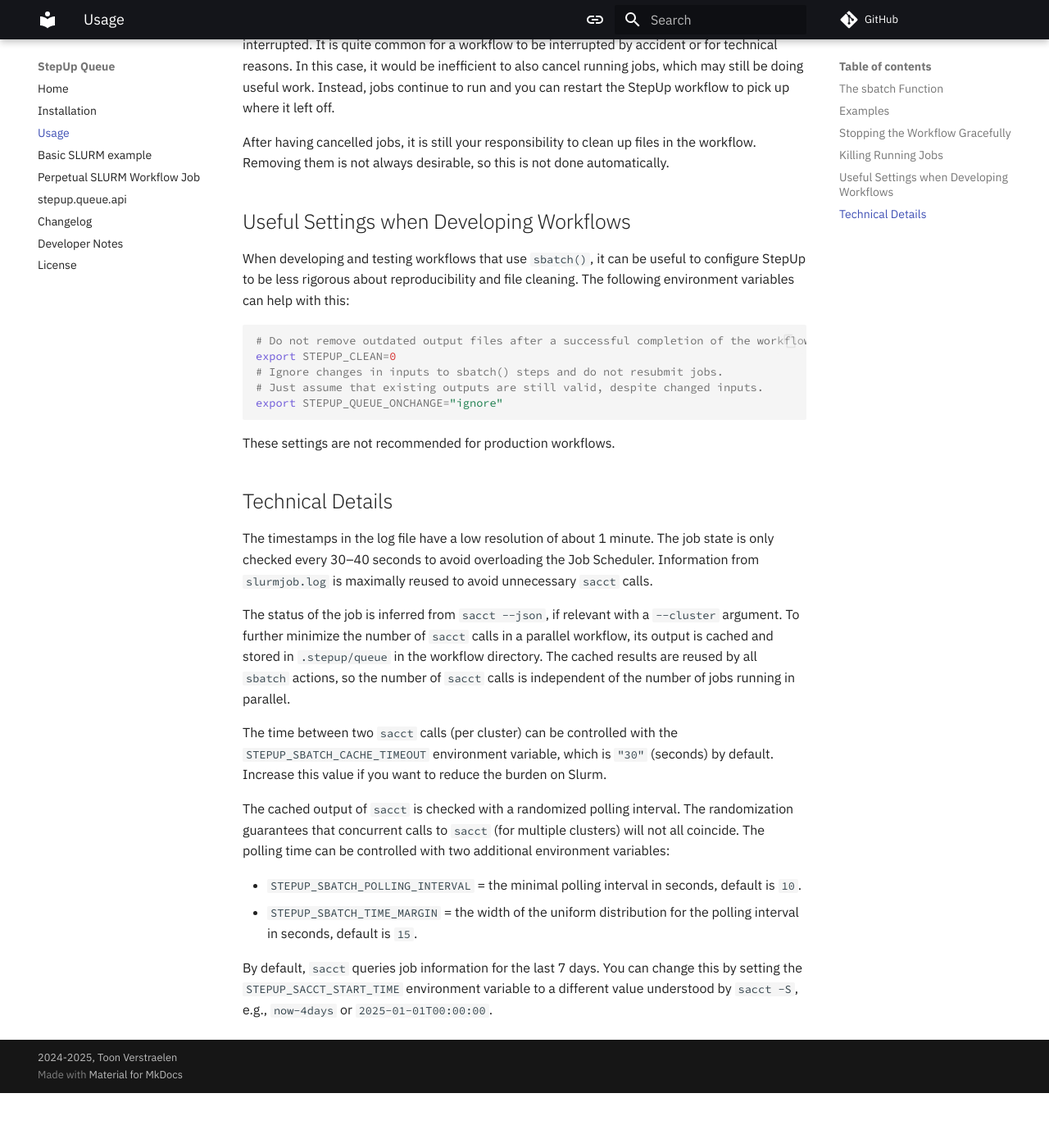
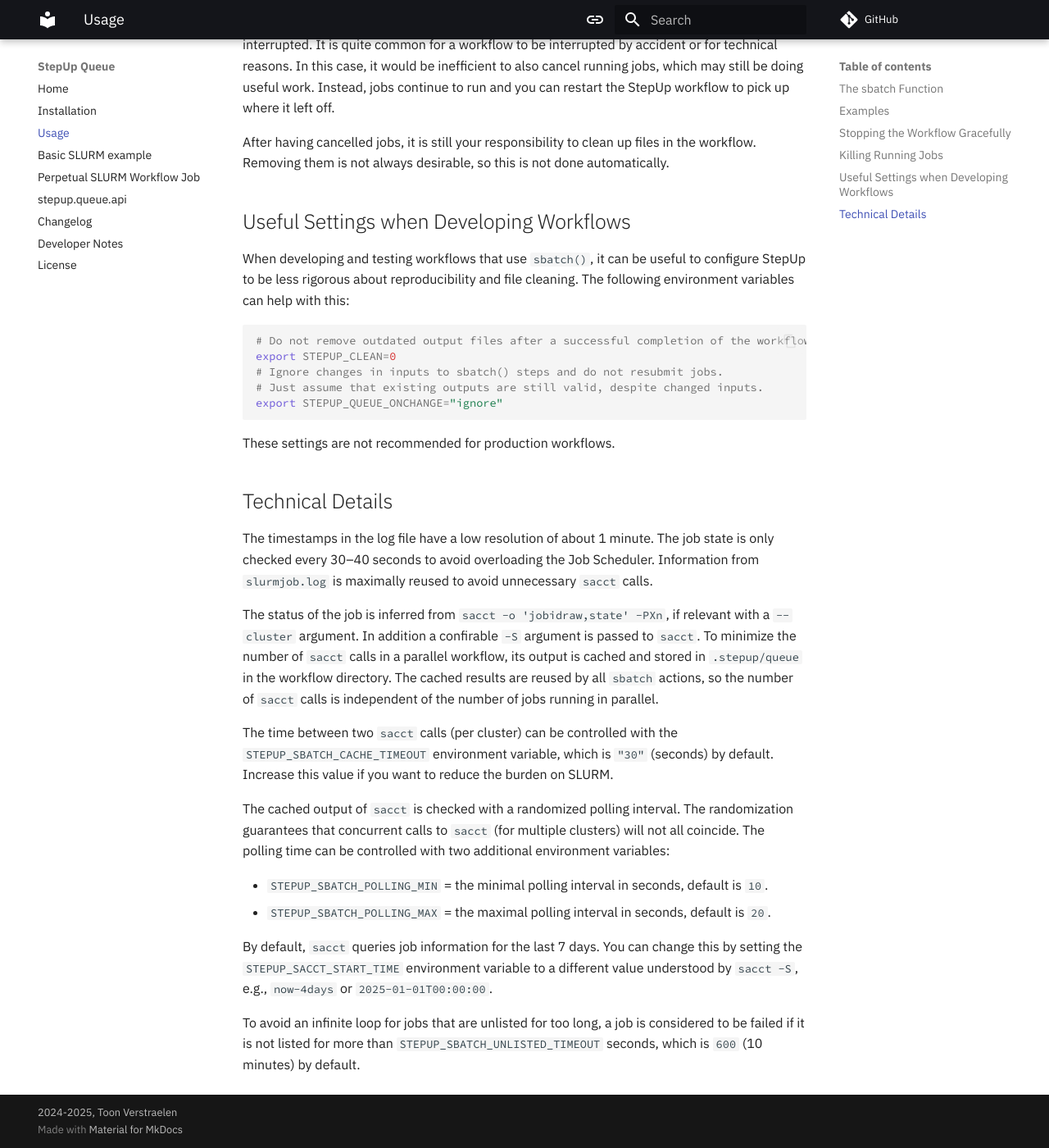
Before and after one commit to reproducible-reporting/stepup-queue, an MkDocs documentation site: the page built from docs/usage.md, in a window 1280 px wide and 1400 px high, scrolled down 2491 px. Shown: the whole window at 82% size. Built offline with MkDocs 1.6.1 and Material for MkDocs 9.7.7, drawn with Linux system fonts in a browser that asks for light colours; comment, search, counter and statistics services are not loaded; the version menu is left out; before the commit the page ends 3824 px from its top, so only the background shows below that.

Commit message:
Fix more corner cases

```diff
--- a/docs/usage.md
+++ b/docs/usage.md
@@ -141,8 +141,10 @@ The timestamps in the log file have a low resolution of about 1 minute.
 The job state is only checked every 30--40 seconds to avoid overloading the Job Scheduler.
 Information from `slurmjob.log` is maximally reused to avoid unnecessary `sacct` calls.
 
-The status of the job is inferred from `sacct --json`, if relevant with a `--cluster` argument.
-To further minimize the number of `sacct` calls in a parallel workflow,
+The status of the job is inferred from `sacct -o 'jobidraw,state' -PXn`,
+if relevant with a `--cluster` argument.
+In addition a confirable `-S` argument is passed to `sacct`.
+To minimize the number of `sacct` calls in a parallel workflow,
 its output is cached and stored in `.stepup/queue` in the workflow directory.
 The cached results are reused by all `sbatch` actions,
 so the number of `sacct` calls is independent of the
@@ -150,17 +152,20 @@ number of jobs running in parallel.
 
 The time between two `sacct` calls (per cluster) can be controlled with the
 `STEPUP_SBATCH_CACHE_TIMEOUT` environment variable, which is `"30"` (seconds) by default.
-Increase this value if you want to reduce the burden on Slurm.
+Increase this value if you want to reduce the burden on SLURM.
 
 The cached output of `sacct` is checked with a randomized polling interval.
 The randomization guarantees that concurrent calls to `sacct` (for multiple clusters)
 will not all coincide.
 The polling time can be controlled with two additional environment variables:
 
-- `STEPUP_SBATCH_POLLING_INTERVAL` = the minimal polling interval in seconds, default is `10`.
-- `STEPUP_SBATCH_TIME_MARGIN` = the width of the uniform distribution for the polling interval
-  in seconds, default is `15`.
+- `STEPUP_SBATCH_POLLING_MIN` = the minimal polling interval in seconds, default is `10`.
+- `STEPUP_SBATCH_POLLING_MAX` = the maximal polling interval in seconds, default is `20`.
 
 By default, `sacct` queries job information for the last 7 days.
 You can change this by setting the `STEPUP_SACCT_START_TIME` environment variable
 to a different value understood by `sacct -S`, e.g., `now-4days` or `2025-01-01T00:00:00`.
+
+To avoid an infinite loop for jobs that are unlisted for too long,
+a job is considered to be failed if it is not listed for more than
+`STEPUP_SBATCH_UNLISTED_TIMEOUT` seconds, which is `600` (10 minutes) by default.
```
Also changed, not shown: docs/changelog.md (+3 -0 lines), 3 other files.
